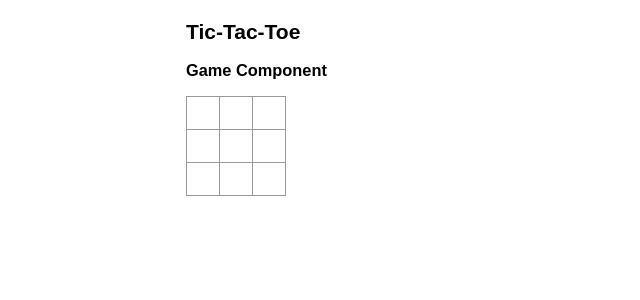
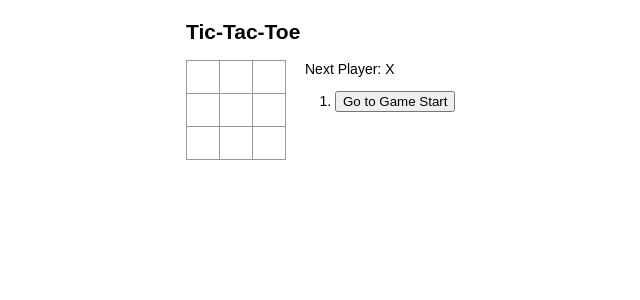
Before and after one commit to majedurwd/Tic-Tac-Toe, a React (Create React App) app: page / in a window 1280 px wide. Shown: the top 300 px of the page, without its empty margins (204-844 px from the left). Built offline with nearby package versions, Linux system fonts and the light colour scheme.

Commit message:
Implement Jump Functionality

```diff
--- a/src/component/game.jsx
+++ b/src/component/game.jsx
@@ -19,7 +19,6 @@
             return squares[a]
         }
     }
-
     return null
 }
 
@@ -35,6 +34,7 @@
         const history = this.state.history.slice(0, this.state.stepNumber + 1)
         const current = history[history.length - 1]
         const squares = current.squares.slice()
+        console.log(history)
 
         if (calculateWinner(squares) || squares[i]) {
             return
@@ -48,15 +48,46 @@
         })
     }
 
+    jumpTo = step => {
+        this.setState({
+            stepNumber: step,
+            xIsNext: step % 2 === 0
+        })
+    }
+
     render() {
         const history = this.state.history
         const current = history[this.state.stepNumber]
         const winner = calculateWinner(current.squares)
-        console.log(winner)
+        const moves = history.map((_, move)=> {
+            const desc = move ? `Go to Move #${move}` : "Go to Game Start"
+            return (
+                <li key={move}>
+                    <button onClick={() => this.jumpTo(move)}>
+                        {desc}
+                    </button>
+                </li>
+            )
+        })
+
+        let status = ""
+        if (winner) {
+            status = `Winner: ${winner}`
+        } else {
+            status = `Next Player: ${this.state.xIsNext ? "X": "O"}`
+        }
+
         return (
-            <div>
-                <h3>Game Component</h3>
-                <Board onClick={ this.handleClick } squares={current.squares} />
+            <div className="game">
+                <div className="game-board">
+                    <Board onClick={ this.handleClick } squares={current.squares} />
+                </div>
+                <div className="game-info">
+                    <div>{status}</div>
+                    <ol>
+                        {moves}
+                    </ol>
+                </div>
             </div>
         )
 
```
